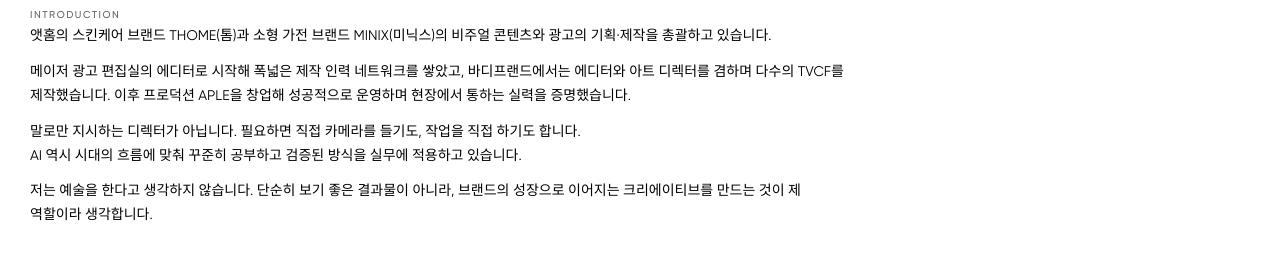
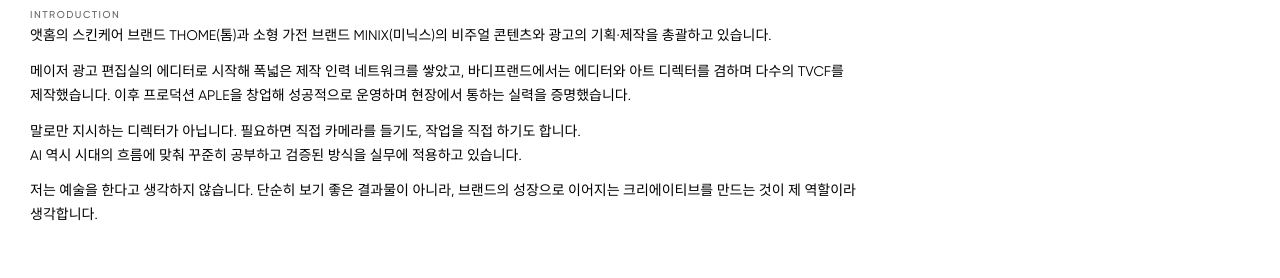
Before and after one commit to River-s787/River-s787.github.io, a plain HTML site: page index.html in a window 1280 px wide. Shown: the part 1260-1538 px from the top of the page. Drawn offline with Linux system fonts and the light colour scheme; animation ran at ten frames a second; a web font is replaced by a local one.

Commit message:
Add files via upload

```diff
--- a/index.html
+++ b/index.html
@@ -224,7 +224,7 @@
       display: grid; grid-template-columns: repeat(2, minmax(0, 1fr)); gap: 40px; margin-top: 40px;
     }
     .studio .cols .approach { grid-column: 1 / -1; margin-bottom: 40px; }
-    .studio .cols .approach p { max-width: 820px; }
+    .studio .cols .approach p { max-width: 860px; }
     .studio .cols p, .studio .cols li { font-size: 14px; line-height: 1.7; }
     .studio .cols p + p { margin-top: 12px; }
     .studio .cols ul { list-style: none; }
```
